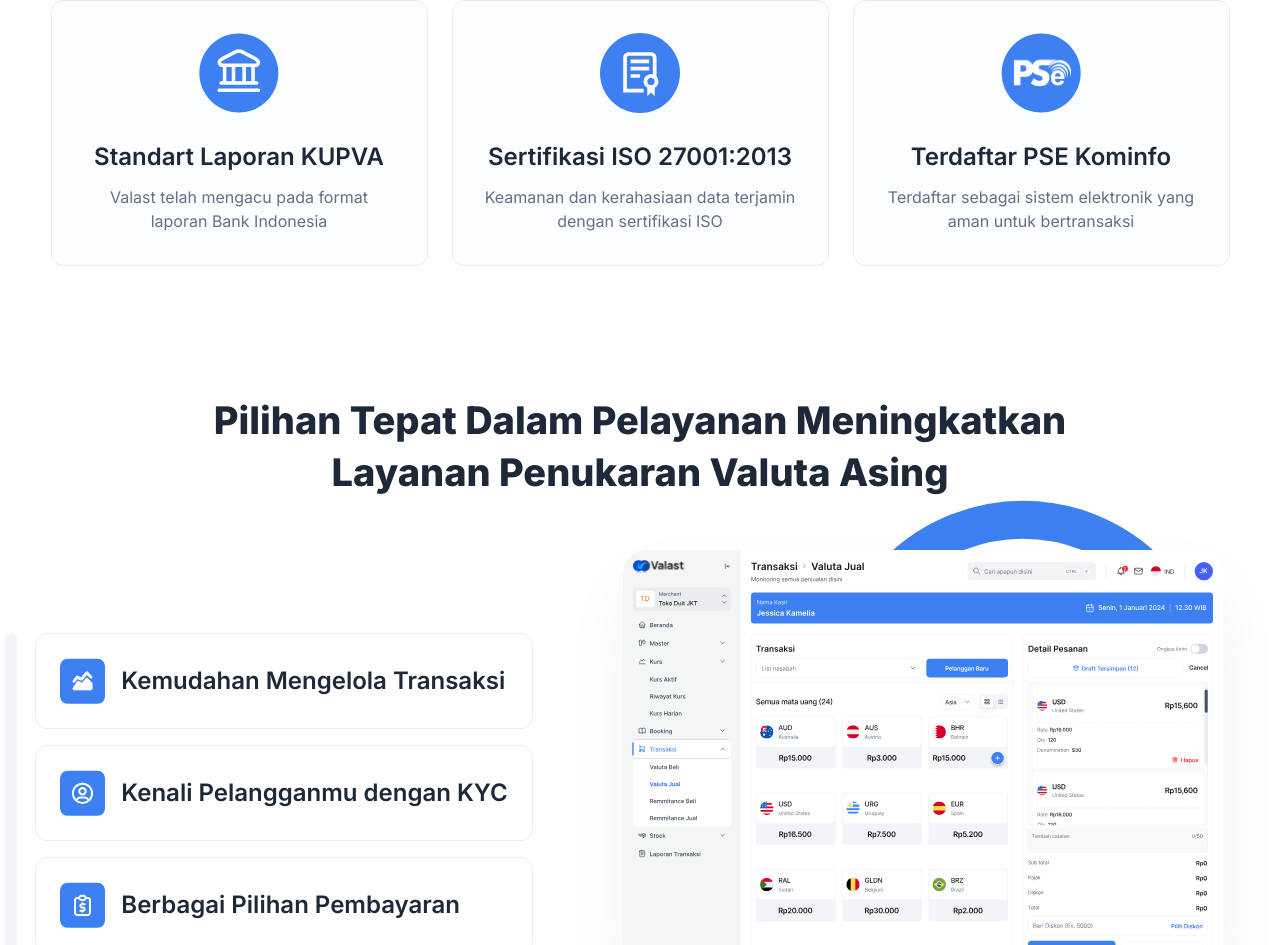
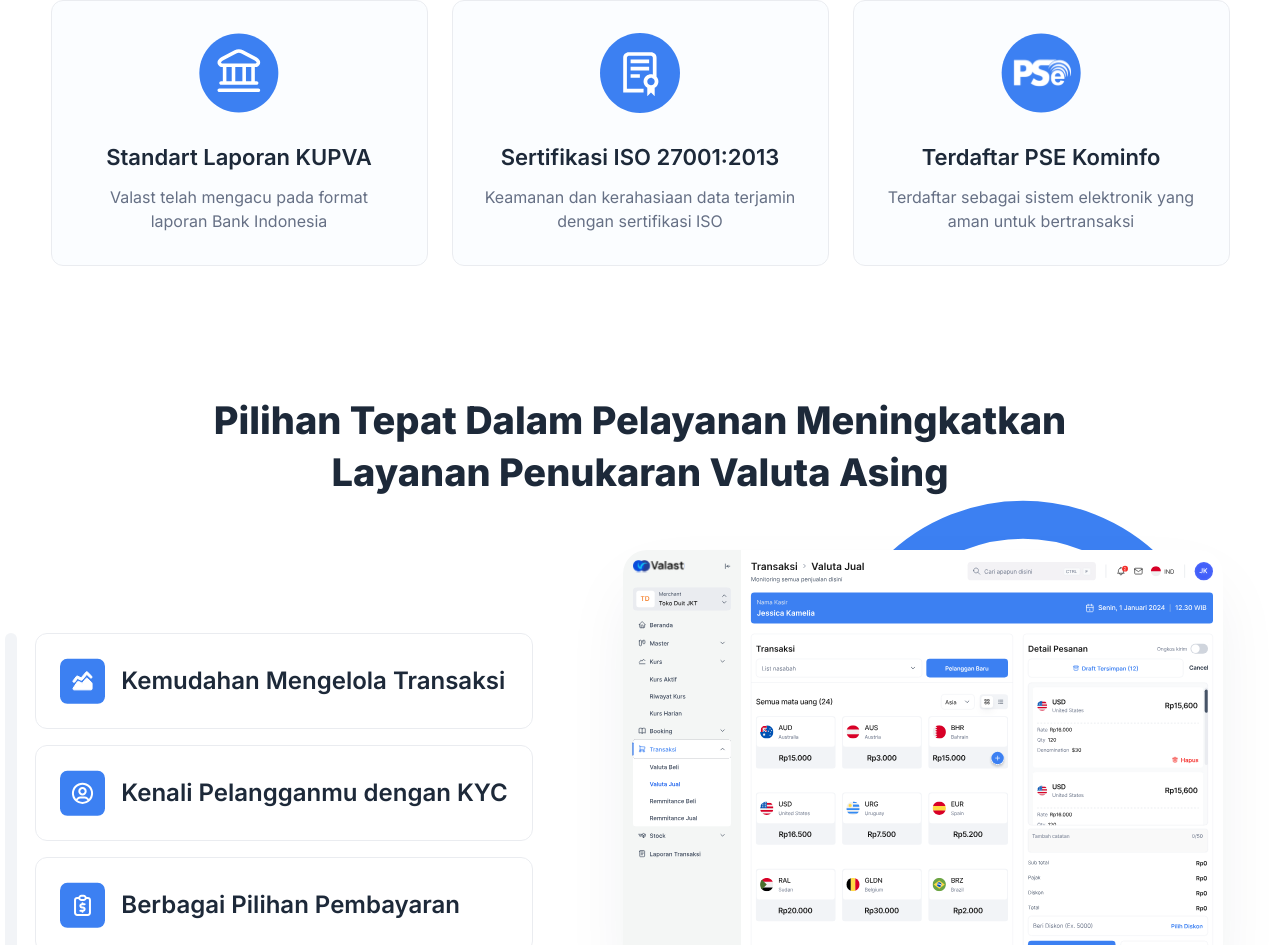
Before and after one commit to rahmatraywhite/valast-v2, a React (Vite) app: page / in a window 1280 px wide. Shown: the part 1105-2050 px from the top of the page. Built offline with nearby package versions, Linux system fonts and the light colour scheme.

Commit message:
adjust cardhome

```diff
--- a/src/components/atoms/CardHome.jsx
+++ b/src/components/atoms/CardHome.jsx
@@ -10,7 +10,7 @@
       data-aos="fade-up"
       className="bg-[#3C80F2] bg-opacity-[2%] p-8 flex flex-col items-center border border-[#EAECF0] rounded-xl justify-center">
       <img className="w-[80px] h-[80px]" src={img} alt={img} />
-      <p className="text-2xl font-semibold leading-6 text-center w-[311px] mt-8 mb-4 text-[#1D2939]">
+      <p className="text-[22px] font-semibold leading-6 text-center w-[311px] mt-8 mb-4 text-[#1D2939]">
         {title}
       </p>
       <p className="text-[#667085] text-base leading-6 w-[311px] text-center">
```
